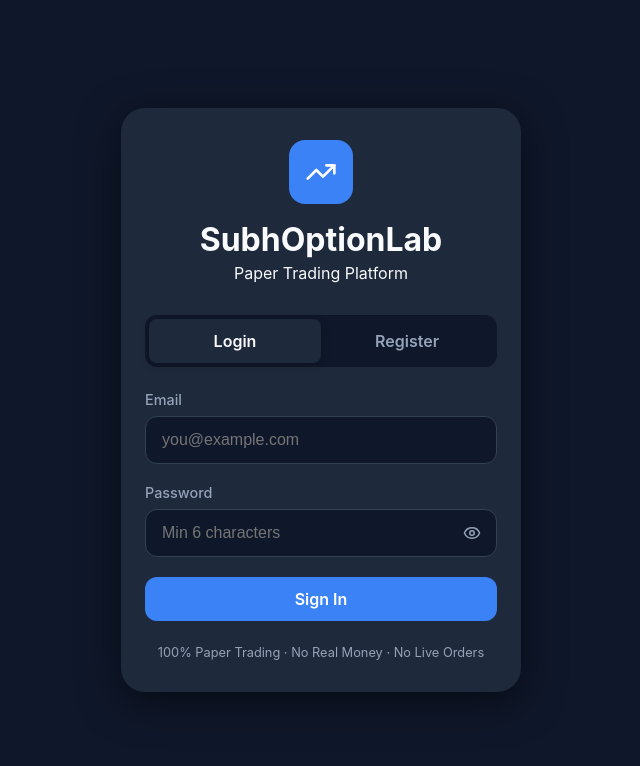
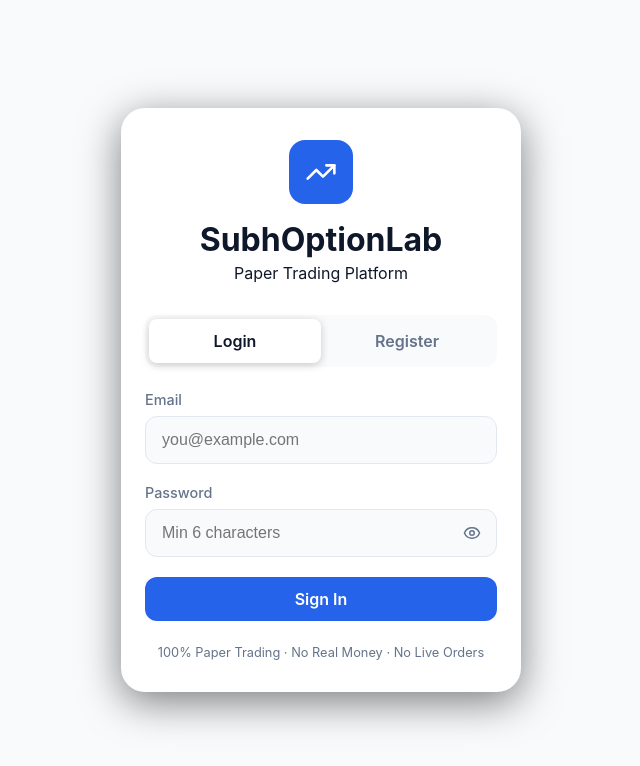
Before and after one commit to subhashis213/subhoptionlab, a React (Vite) app in the folder frontend/: page /login in a window 1280 px wide. Shown: the top 766 px of the page, without its empty margins (319-959 px from the left). Built offline with nearby package versions, Linux system fonts and the light colour scheme; no server answers.

Commit message:
style: Set default theme to Light Theme and optimize top status bar spacing

```diff
--- a/frontend/src/index.css
+++ b/frontend/src/index.css
@@ -1,5 +1,31 @@
-/* Base styles and mobile-first reset */
+/* Base styles - Default Light Theme */
 :root {
+  --bg: #f8fafc;
+  --bg-card: #ffffff;
+  --bg-hover: #f1f5f9;
+  --text: #0f172a;
+  --text-muted: #64748b;
+  --primary: #2563eb;
+  --primary-hover: #1d4ed8;
+  --success: #059669;
+  --success-bg: rgba(5, 150, 105, 0.1);
+  --danger: #dc2626;
+  --danger-bg: rgba(220, 38, 38, 0.1);
+  --warning: #d97706;
+  --border: #e2e8f0;
+  --nav-height: 64px;
+
+  /* Component specific - Light Mode Defaults */
+  --wallet-bg: linear-gradient(135deg, #1e40af, #2563eb);
+  --wallet-text: #ffffff;
+  --wallet-label: rgba(255, 255, 255, 0.85);
+  --action-primary-bg: #2563eb;
+  --action-primary-text: #ffffff;
+  --action-bg: #ffffff;
+  --action-text: #0f172a;
+}
+
+[data-theme="dark"] {
   --bg: #0f172a;
   --bg-card: #1e293b;
   --bg-hover: #334155;
@@ -13,9 +39,8 @@
   --danger-bg: rgba(239, 68, 68, 0.1);
   --warning: #f59e0b;
   --border: #334155;
-  --nav-height: 64px;
-
-  /* Component specific - Dark Mode Defaults */
+
+  /* Component specific - Dark Mode */
   --wallet-bg: linear-gradient(135deg, #1e3a8a, #3b82f6);
   --wallet-text: #ffffff;
   --wallet-label: rgba(255, 255, 255, 0.8);
@@ -23,31 +48,6 @@
   --action-primary-text: #ffffff;
   --action-bg: #1e293b;
   --action-text: #f8fafc;
-}
-
-[data-theme="light"] {
-  --bg: #f8fafc;
-  --bg-card: #ffffff;
-  --bg-hover: #f1f5f9;
-  --text: #0f172a;
-  --text-muted: #64748b;
-  --primary: #2563eb;
-  --primary-hover: #1d4ed8;
-  --success: #059669;
-  --success-bg: rgba(5, 150, 105, 0.1);
-  --danger: #dc2626;
-  --danger-bg: rgba(220, 38, 38, 0.1);
-  --warning: #d97706;
-  --border: #e2e8f0;
-
-  /* Component specific - Light Mode */
-  --wallet-bg: linear-gradient(135deg, #1e40af, #2563eb);
-  --wallet-text: #ffffff;
-  --wallet-label: rgba(255, 255, 255, 0.85);
-  --action-primary-bg: #2563eb;
-  --action-primary-text: #ffffff;
-  --action-bg: #ffffff;
-  --action-text: #0f172a;
 }
 
 * {
```
Also changed, not shown: 45 other files (tests, documents, lock files or other folders).
